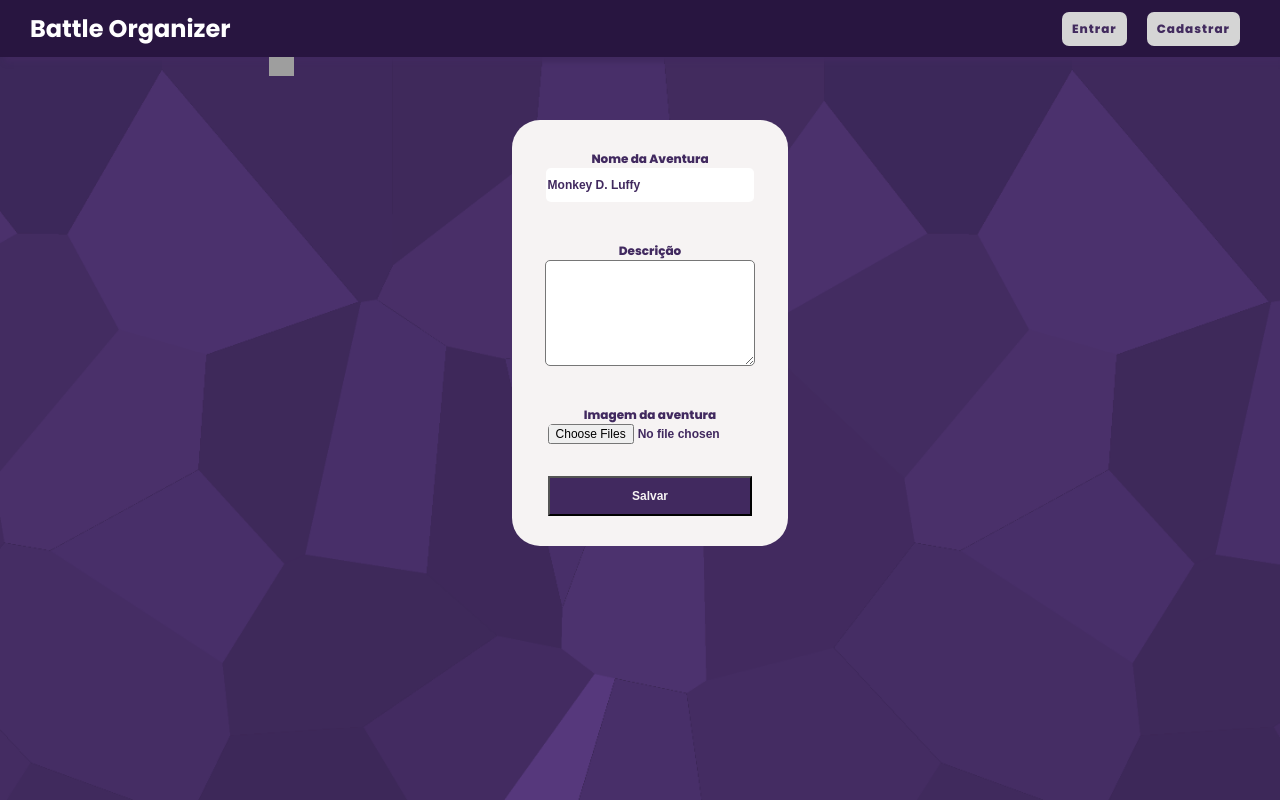
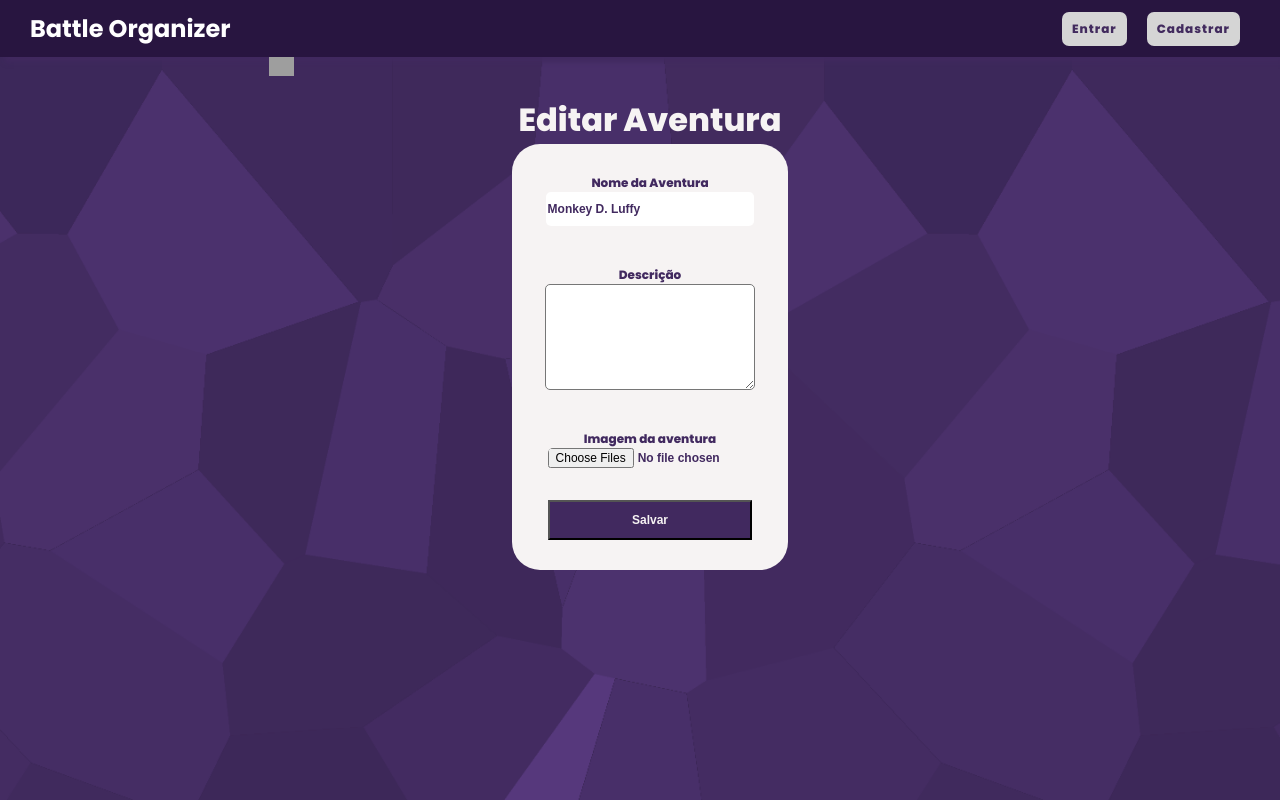
Before and after one commit to marina-melo29/front-battle-organizer, a React (Create React App) app: page /adventures in a window 1280 px wide. Both pictures are taken after a click on the picture 906 px from the left and 306 px from the top of the page. Built offline with nearby package versions, Linux system fonts and the light colour scheme; no server answers; grey boxes are pictures that could not be loaded.

Commit message:
[SCRUM-24] Finalizando o design da tela de aventuras. Agora devemos criar os métodos para interagir com o bancend

```diff
--- a/src/components/Adventure/AdventureEdit/AdventureEdit.tsx
+++ b/src/components/Adventure/AdventureEdit/AdventureEdit.tsx
@@ -1,6 +1,7 @@
 import React, { useState, useEffect } from "react";
 import defaultTheme from "../../../themes/defaultTheme";
 import { GenericFormContainer, GenericForm, FormSubmitButton, Label } from "./StyledComponents";
+import { MenuTitle } from "../../StyledComponents";
 
 import { UpdateAdventure } from "../../../services/adventureService";
 interface AdventureItem {
@@ -10,8 +11,9 @@ interface AdventureItem {
 
 interface AdventureEditProps {
   item: AdventureItem | null;
+  handleSave: () => void;
 }
-const AdventureEdit: React.FC<AdventureEditProps> = ({ item }) => {
+const AdventureEdit: React.FC<AdventureEditProps> = ({ item, handleSave }) => {
 
   const [description, setDescription] = useState('');
   const [name, setName] = useState('');
@@ -40,13 +42,16 @@ const AdventureEdit: React.FC<AdventureEditProps> = ({ item }) => {
 
     if (result.success) {
       alert(result.message);
+      handleSave();
     } else {
       alert(result.message);
     }
   };
 
   return (
+    <>
       <GenericFormContainer theme={defaultTheme}>
+        <MenuTitle theme={defaultTheme}>Editar Aventura</MenuTitle>
         <GenericForm theme={defaultTheme} id="adventure-form" action="/" method="post">
           <Label theme={defaultTheme} htmlFor="name">Nome da Aventura</Label>
           <input name="name" type="text" value={name} onChange={(e) => setName(e.target.value)} />
@@ -57,6 +62,7 @@ const AdventureEdit: React.FC<AdventureEditProps> = ({ item }) => {
           <FormSubmitButton onClick={handleUpdateAdventure} theme={defaultTheme} type="button">Salvar</FormSubmitButton>
         </GenericForm>
       </GenericFormContainer>
+    </>
   );
 };
 
--- a/src/components/Adventure/AdventureEdit/StyledComponents.tsx
+++ b/src/components/Adventure/AdventureEdit/StyledComponents.tsx
@@ -13,6 +13,7 @@ export const GenericFormContainer = styled.div<AdventureFormProps>`
   align-items: center;
   justify-content: center;
   border-radius: 28px;
+  flex-direction: column;
   padding: 10px;
   color: #41295f;
   font-weight: 800;
--- a/src/components/Adventure/AdventureForm/AdventureForm.tsx
+++ b/src/components/Adventure/AdventureForm/AdventureForm.tsx
@@ -1,10 +1,14 @@
 import React, { useState } from "react";
 import defaultTheme from "../../../themes/defaultTheme";
 import { GenericFormContainer, GenericForm, FormSubmitButton, Label } from "./StyledComponents";
+import { MenuTitle } from "../../StyledComponents";
 
 import { SaveAdventure } from "../../../services/adventureService";
+interface AdventureFormProps {
+  handleSave: () => void;
+}
 
-const AdventureForm = () => {
+const AdventureForm: React.FC<AdventureFormProps> = ({ handleSave }) => {
   const [name, setName] = useState('');
   const [description, setDescription] = useState('');
   const [urlIcon, setUrlIcon] = useState<File | null>(null);
@@ -14,6 +18,7 @@ const AdventureForm = () => {
 
     if (result.success) {
       alert(result.message);
+      handleSave()
     } else {
       alert(result.message);
     }
@@ -21,6 +26,7 @@ const AdventureForm = () => {
 
   return (
     <GenericFormContainer theme={defaultTheme}>
+      <MenuTitle theme={defaultTheme}>Criar Aventura</MenuTitle>
       <GenericForm theme={defaultTheme} id="adventure-form" action="/" method="post">
         <Label theme={defaultTheme} htmlFor="name">Nome da Aventura</Label>
         <input name="name" type="text" onChange={(e) => setName(e.target.value)} />
--- a/src/components/Adventure/AdventureForm/StyledComponents.tsx
+++ b/src/components/Adventure/AdventureForm/StyledComponents.tsx
@@ -11,6 +11,7 @@ export const GenericFormContainer = styled.div<AdventureFormProps>`
   width: 100vw;
   display: flex;
   align-items: center;
+  flex-direction: column;
   justify-content: center;
   border-radius: 28px;
   padding: 10px;
--- a/src/components/Adventure/AdventureList/AdventureList.tsx
+++ b/src/components/Adventure/AdventureList/AdventureList.tsx
@@ -16,13 +16,6 @@ const itemsData = [
     { id: '1199', name: 'MONSTRO ELEFANTOGUN', image: 'monstro_elefantogun.png' }
 ];
 
-function onAddItem() {
-    console.log("Item adicionado");
-}
-
-function onEditItem(item: any) {
-    console.log("Editar item:", item);
-}
 
 function onShowItem(item: any) {
     console.log("Mostrar item:", item);
--- a/src/components/StyledComponents.tsx
+++ b/src/components/StyledComponents.tsx
@@ -44,7 +44,7 @@ interface HeaderProps {
 }
 
 const createStyledHeader = (element: keyof JSX.IntrinsicElements) => {
-  return styled(element)<HeaderProps>`
+  return styled(element) <HeaderProps>`
     color: ${(props) => props.color || '#422b5e'};
     font-family: ${(props) => props.baseFontFamily || 'Poppins'};
   `;
@@ -130,3 +130,10 @@ export const PresentationImage = styled.div<AppContainerProps>`
   width: auto;
   background-position: right;
 `;
+
+export const MenuTitle = styled.label`
+  color: ${(props) => props.theme.whiteColor};
+  font-weight: 800;
+  font-size: 4vh;
+  font-family: ${(props) => props.theme.baseFontFamily};
+`;
--- a/src/pages/Adventure/Adventure.tsx
+++ b/src/pages/Adventure/Adventure.tsx
@@ -44,14 +44,14 @@ const Adventure = () => {
       {showForm && (
         <>
           <img src={ArrowBack} className="go-back-icon" onClick={handleGoBack} />
-          <AdventureForm />
+          <AdventureForm handleSave={handleGoBack} />
         </>
       )}
       {showList && <AdventureList onShowForm={handleShowForm} onEditItem={handleEditItem} />}
       {showEditItem && (
         <>
           <img src={ArrowBack} className="go-back-icon" onClick={handleGoBack} />
-          <AdventureEdit item={selectedItem} />
+          <AdventureEdit item={selectedItem} handleSave={handleGoBack} />
         </>
       )}
     </AppContainer>
```
Lines whose indentation alone changed are shown as unchanged.
